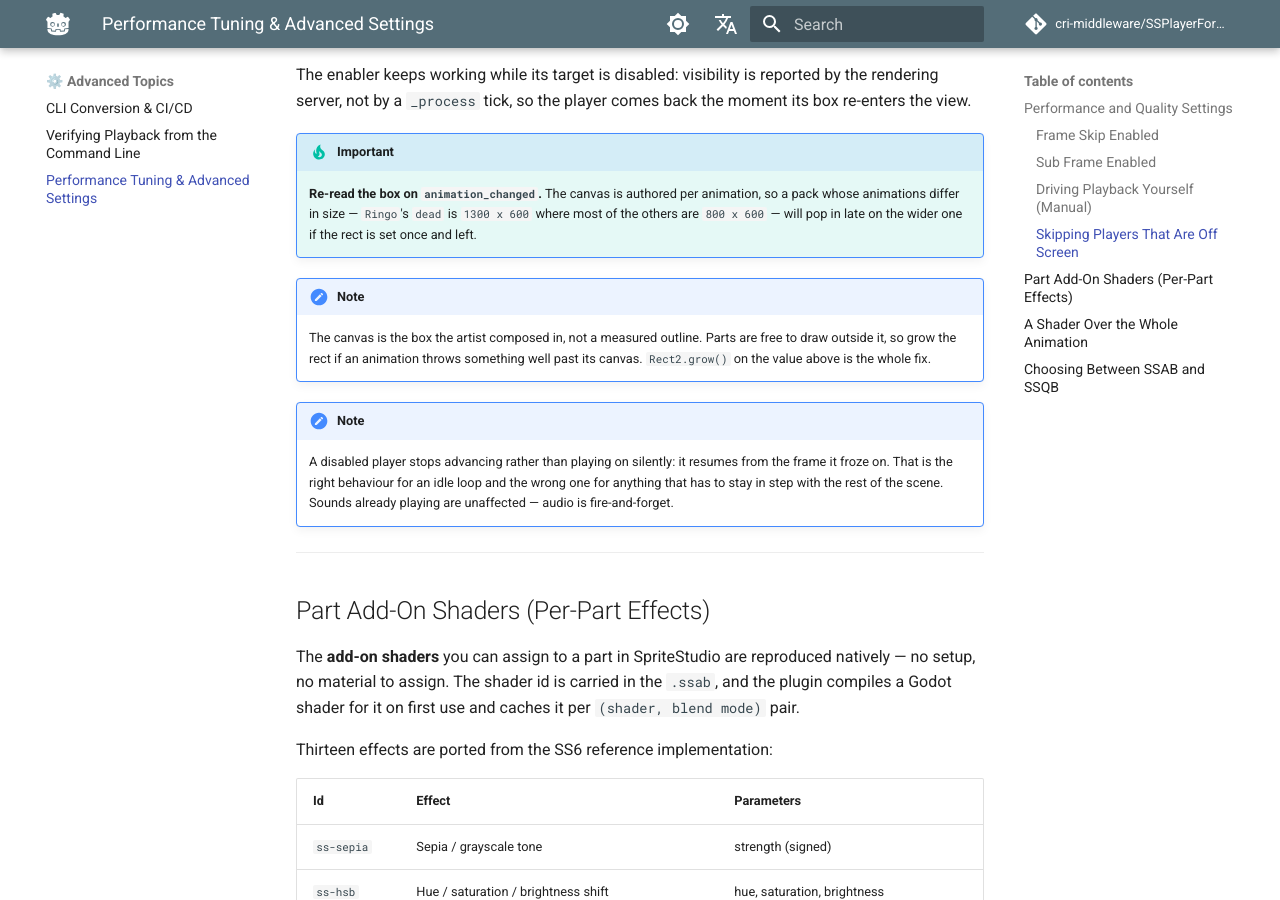
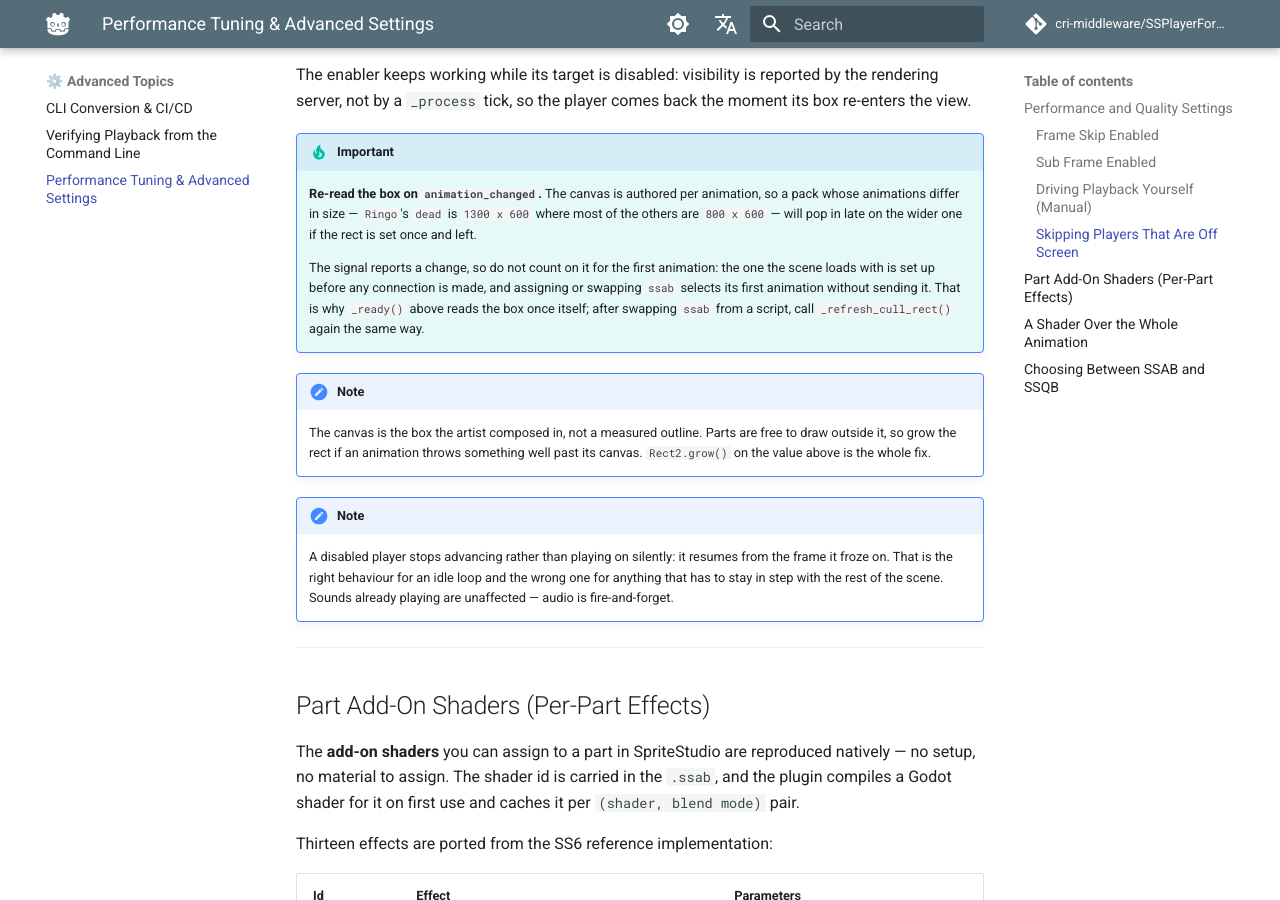
Before and after one commit to SpriteStudio/SSPlayerForGodot, an MkDocs documentation site: the page built from docs/en/workflow/tips.md, in a window 1280 px wide and 900 px high, scrolled down 2095 px. Built offline with MkDocs 1.6.1 and Material for MkDocs 9.7.7, drawn with Linux system fonts in a browser that asks for light colours; comment, search, counter and statistics services are not loaded.

Commit message:
docs(tips): animation_changed is not received for the first animation
The cull-rect tip says to re-read the box on animation_changed, but the
signal reports a change: the animation a scene loads with is set up
before any connection exists, and assigning or swapping `ssab` selects
its first animation without sending it. Say so, and that a script
swapping `ssab` re-reads the box itself, as _ready() already does.

```diff
--- a/docs/en/workflow/tips.md
+++ b/docs/en/workflow/tips.md
@@ -66,6 +66,8 @@ The enabler keeps working while its target is disabled: visibility is reported b
 
 > [!IMPORTANT]
 > **Re-read the box on `animation_changed`.** The canvas is authored per animation, so a pack whose animations differ in size — `Ringo`'s `dead` is `1300 x 600` where most of the others are `800 x 600` — will pop in late on the wider one if the rect is set once and left.
+>
+> The signal reports a change, so do not count on it for the first animation: the one the scene loads with is set up before any connection is made, and assigning or swapping `ssab` selects its first animation without sending it. That is why `_ready()` above reads the box once itself; after swapping `ssab` from a script, call `_refresh_cull_rect()` again the same way.
 
 > [!NOTE]
 > The canvas is the box the artist composed in, not a measured outline. Parts are free to draw outside it, so grow the rect if an animation throws something well past its canvas. `Rect2.grow()` on the value above is the whole fix.
```
Also changed, not shown: docs/ja/workflow/tips.md (+2 -0 lines).
